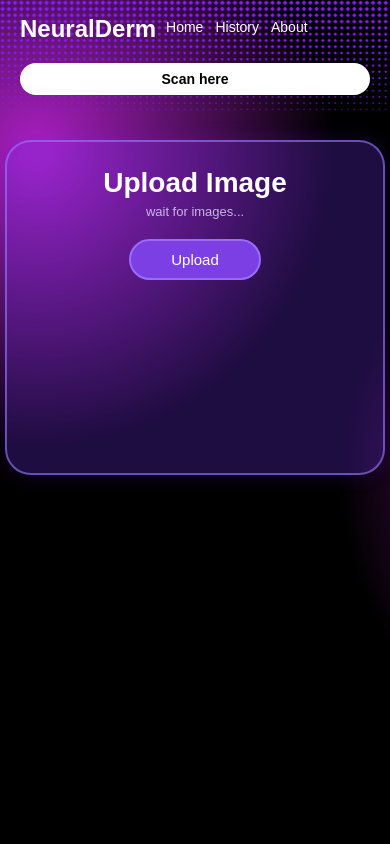
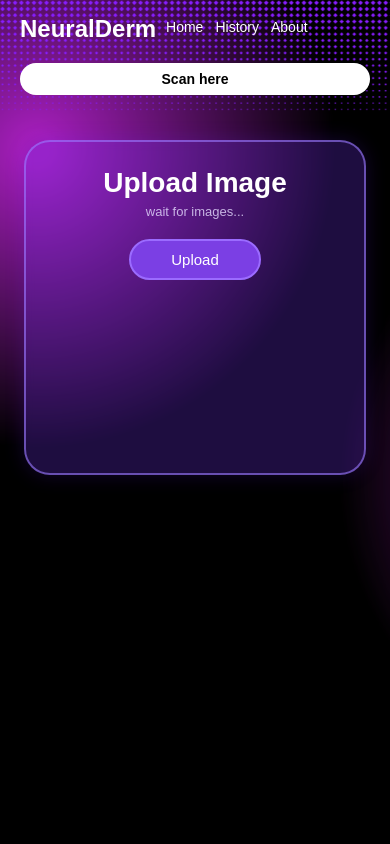
Before and after one commit to anfar09/skin-cancer-web, a Flask app: page /scan in a window 390 px wide. Run offline with Flask 3, Linux system fonts and the light colour scheme.

Commit message:
fix respong

```diff
--- a/static/style.css
+++ b/static/style.css
@@ -1,3 +1,18 @@
+* {
+    box-sizing: border-box;
+}
+
+html {
+    overflow-x: hidden;
+    width: 100%;
+}
+
+body {
+    overflow-x: hidden;
+    width: 100%;
+    max-width: 100vw;
+}
+
 html, body {
     margin: 0;
     padding: 0;
@@ -297,12 +312,14 @@ html, body {
 /* Container สำหรับรูปและผลลัพธ์ */
 .content-container {
     width: 100%;
-    max-width: 500px;
+    max-width: 100%;
     margin: 20px auto 0 auto; /* เพิ่มระยะห่างด้านบน */
     display: flex;
     flex-direction: column;
     justify-content: center;
     align-items: center;
+    box-sizing: border-box; /* เพิ่ม */
+    overflow-x: hidden; /* เพิ่ม */
 }
 
 /* กลุ่มปุ่ม */
@@ -311,6 +328,8 @@ html, body {
     gap: 15px;
     justify-content: center;
     align-items: center;
+    max-width: 100%; /* เพิ่ม */
+    flex-wrap: wrap; /* เพิ่ม - ให้ขึ้นบรรทัดใหม่ถ้าจำเป็น */
 }
 
 /* ปุ่มเมื่ออยู่ใน content-container (หลังอัพโหลด) */
@@ -672,8 +691,10 @@ html, body {
     }
 
     .scan-card {
-        width: 95%;
+        width: 95%; /* ลดจาก 95% */
+        max-width: calc(100vw - 30px); /* เพิ่ม - ป้องกันเกินจอ */
         padding: 30px 15px 20px;
+        box-sizing: border-box; /* เพิ่ม */
     }
 
     .upload-btn {
@@ -754,8 +775,10 @@ html, body {
     }
 
     .scan-card {
-        width: 98%;
+        width: 95%; /* ลดจาก 98% */
+        max-width: calc(100vw - 20px); /* เพิ่ม */
         padding: 25px 12px 18px;
+        margin: 0 10px; /* เพิ่ม margin ข้าง */
     }
 
     .upload-btn {
--- a/templates/scan.html
+++ b/templates/scan.html
@@ -133,7 +133,7 @@ async function analyzeImage() {
     const formData = new FormData();
     formData.append("file", uploadedFile);
 
-    const response = await fetch("http://127.0.0.1:8000/predict", {
+    const response = await fetch("https://skin-cancer-api-fwl1.onrender.com/predict", {
         method: "POST",
         body: formData
     });
```
